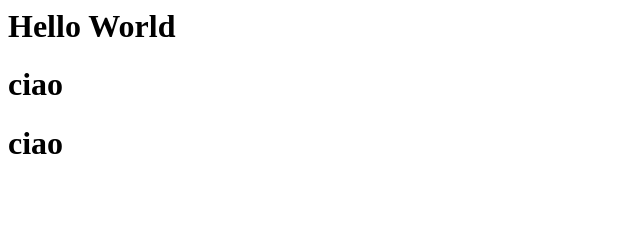
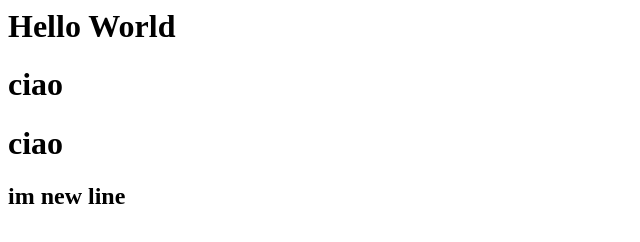
Before and after one commit to Flavio1709/FlavioRepository, a plain HTML site: page index.html in a window 1280 px wide. Shown: the whole page, without its empty margins (0-640 px from the left). Drawn offline with Linux system fonts and the light colour scheme.

Commit message:
new line
nothing more

```diff
--- a/index.html
+++ b/index.html
@@ -1,3 +1,4 @@
 <h1>Hello World</h1>
 <div><h1>ciao</h1></div>
 <div><h1>ciao</h1></div>
+<h2> im new line <h2>
```
